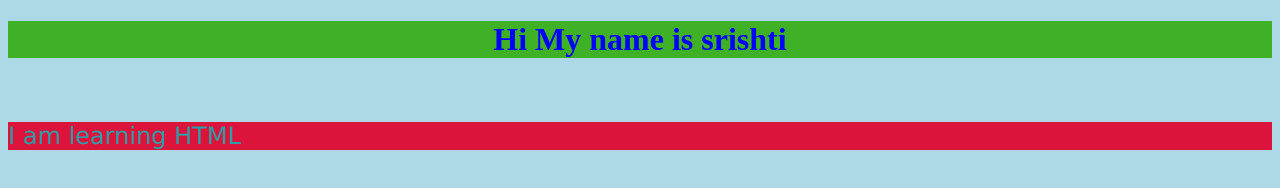
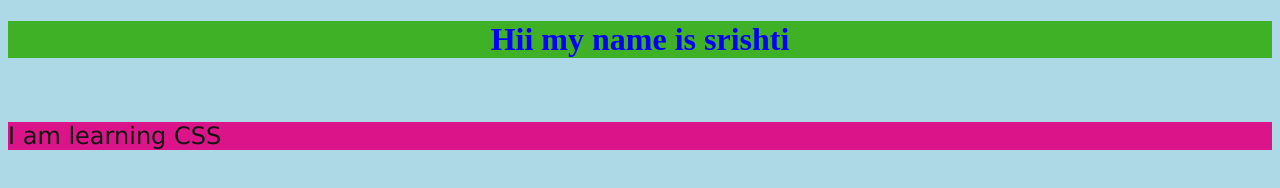
Before and after one commit to srishhhtii/WD-CSE-2028, a plain HTML site: page css.html in a window 1280 px wide. Drawn offline with Linux system fonts and the light colour scheme.

Commit message:
first commit

```diff
--- a/css.html
+++ b/css.html
@@ -1,7 +1,7 @@
 <!DOCTYPE html>
 <html>
 <body style="background-color:lightblue;">
- <h1 style="color:blue;background-color:rgb(62, 177, 39); text-align: center;">Hi My name is srishti</h1></br>
- <p style="color:rgb(42, 160, 168); background-color: crimson; font-size: x-large;font-family: Verdana, Geneva, Tahoma, sans-serif;">I am learning HTML</p>
+ <h1 style="color:blue;background-color:rgb(62, 177, 39); text-align: center;">Hii my name is srishti</h1></br>
+ <p style="color:rgb(19, 20, 20); background-color: rgb(220, 20, 137); font-size: x-large;font-family: Verdana, Geneva, Tahoma, sans-serif;">I am learning CSS</p>
 </body>
 </html>
```
